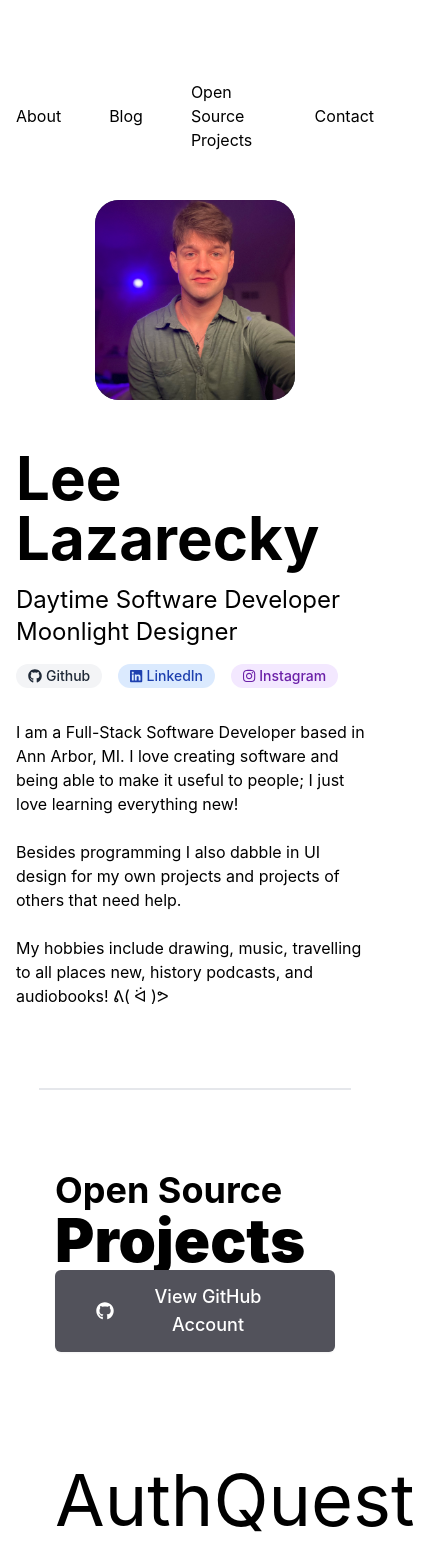
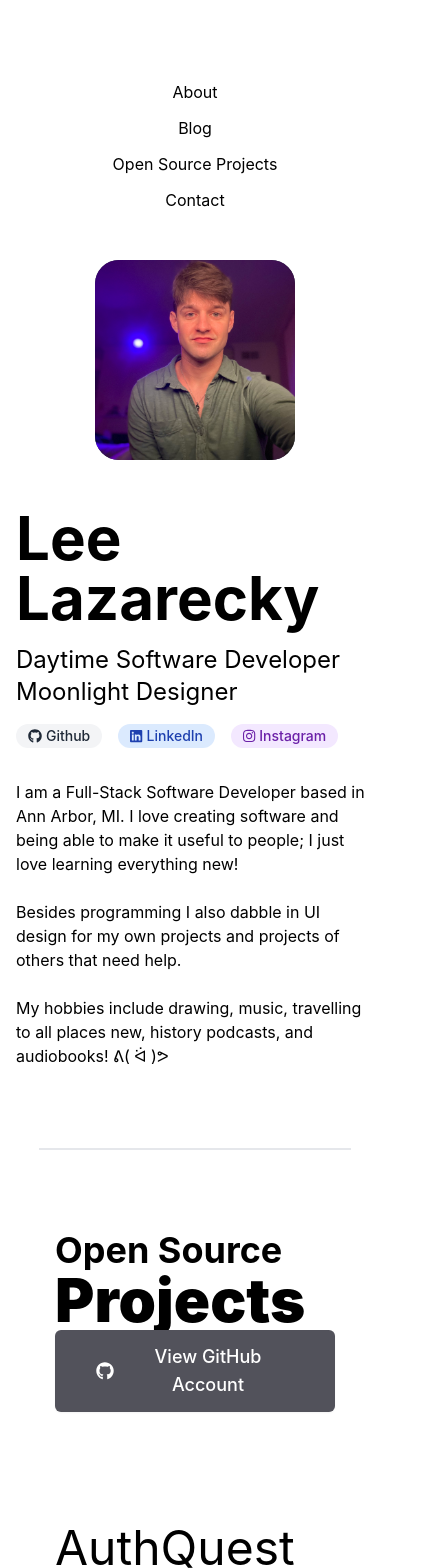
Before and after one commit to Druage/leelazarecky, a Next.js app: page / in a window 390 px wide. Shown: the top 1568 px of the page, 436 px wide, since content can reach past the window. Built offline with nearby package versions, Linux system fonts and the light colour scheme.

Commit message:
Adds more mobile styles

```diff
--- a/pages/components/NavBar.tsx
+++ b/pages/components/NavBar.tsx
@@ -2,7 +2,11 @@ import Link from "next/link";
 
 export default function NavBar() {
   return (
-    <div className={"mb-12 flex items-center justify-center gap-12"}>
+    <div
+      className={
+        "mb-12 flex flex-col items-center justify-center gap-y-3 gap-x-12 md:flex-row"
+      }
+    >
       <Link href={"#about"}>
         <a className={"hover:underline"}>About</a>
       </Link>
--- a/pages/components/OpenSourceProjects.tsx
+++ b/pages/components/OpenSourceProjects.tsx
@@ -96,7 +96,9 @@ export default function OpenSourceProjects() {
       <div className={"mt-8 flex flex-col gap-12"}>
         {projects.map((it) => (
           <div key={it.name} className={"w-full"}>
-            <h1 className={"py-8 text-7xl font-normal"}>{it.name}</h1>
+            <h1 className={"py-8 text-5xl font-normal md:text-7xl"}>
+              {it.name}
+            </h1>
             <div>{it.githubLink}</div>
             <div className={"text-2xl"}>{it.description}</div>
             {/*<Image*/}
```
